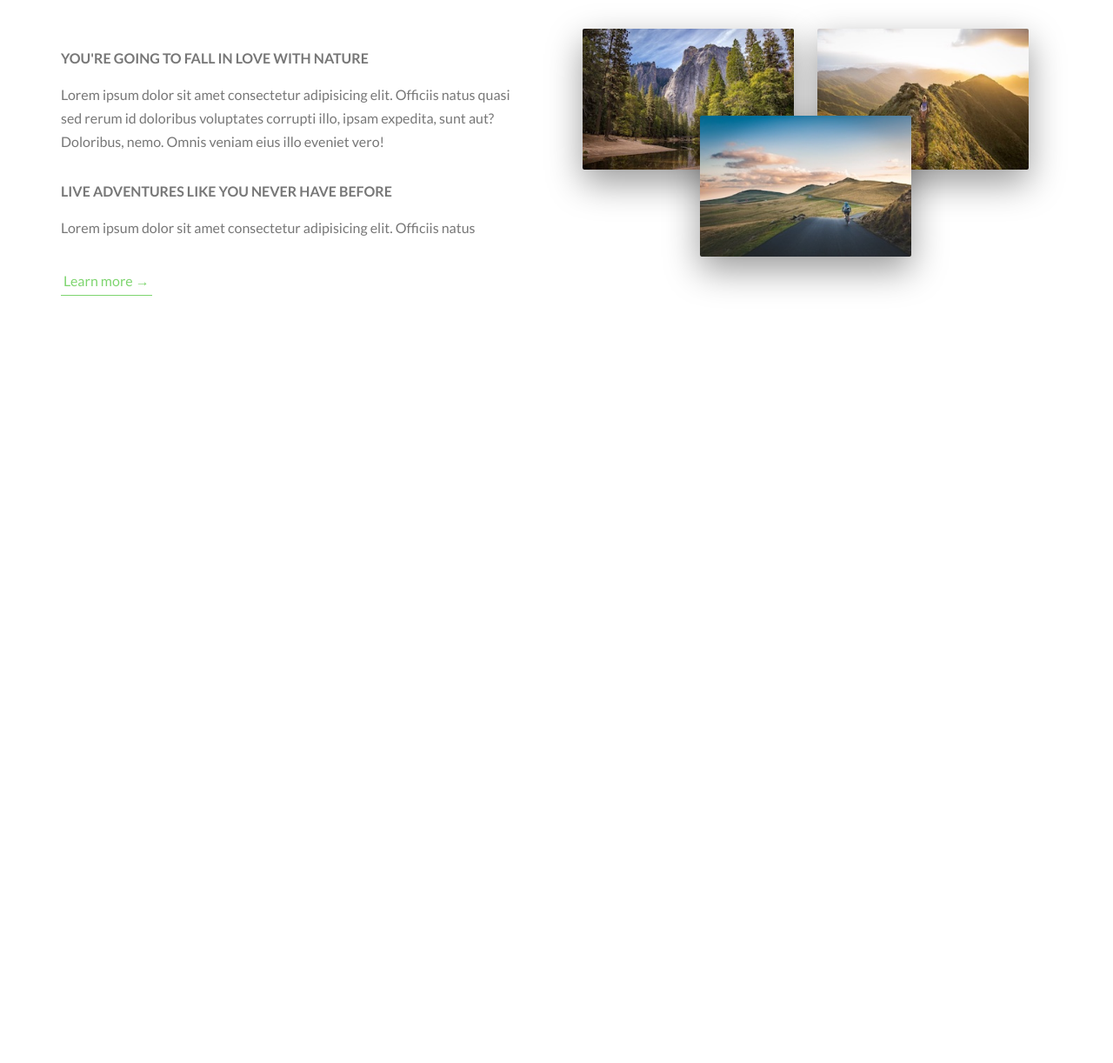
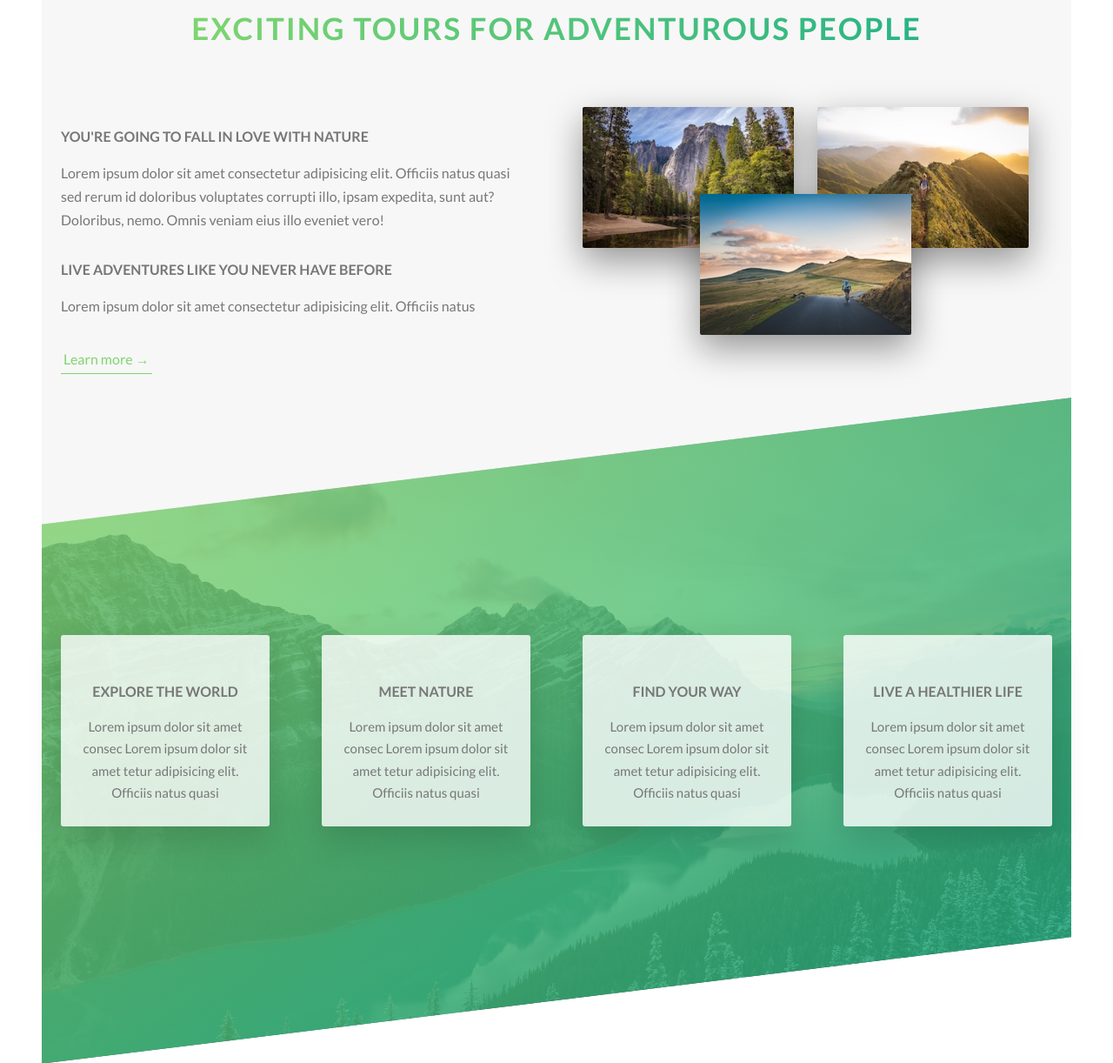
Before and after one commit to kshitijk83/sass, a website: page index.html in a window 1280 px wide. Shown: the part 895-2117 px from the top of the page at 87% size. Before the commit the page ends 1283 px from the top, so only its background shows below. Drawn offline with Linux system fonts and the light colour scheme.

Commit message:
adding features section

```diff
--- a/index.html
+++ b/index.html
@@ -68,6 +68,58 @@
               </div>
           </div>
         </section>
+
+        <section class="section-features">
+          <div class="row">
+            <div class="col-1-of-4">
+              <div class="feature-box">
+                  <i class="feature-box__icon icon-basic-world"></i>
+                  <h3 class="heading-tertiary u-margin-bottom-small">Explore the world</h3>
+                  <div class="feature-box__text">
+                      Lorem ipsum dolor sit amet consec
+                      Lorem ipsum dolor sit amet
+                      tetur adipisicing elit. Officiis natus quasi
+                  </div>
+              </div>
+            </div>
+
+            <div class="col-1-of-4">
+                <div class="feature-box">
+                    <i class="feature-box__icon icon-basic-compass"></i>
+                    <h3 class="heading-tertiary u-margin-bottom-small">Meet nature</h3>
+                    <div class="feature-box__text">
+                        Lorem ipsum dolor sit amet consec
+                        Lorem ipsum dolor sit amet
+                        tetur adipisicing elit. Officiis natus quasi
+                    </div>
+                </div>
+            </div>
+
+            <div class="col-1-of-4">
+              <div class="feature-box">
+                  <i class="feature-box__icon icon-basic-map"></i>
+                  <h3 class="heading-tertiary u-margin-bottom-small">Find your way</h3>
+                  <div class="feature-box__text">
+                      Lorem ipsum dolor sit amet consec
+                      Lorem ipsum dolor sit amet
+                      tetur adipisicing elit. Officiis natus quasi
+                </div>
+              </div>
+            </div>
+
+            <div class="col-1-of-4">
+              <div class="feature-box">
+                  <i class="feature-box__icon icon-basic-heart"></i>
+                  <h3 class="heading-tertiary u-margin-bottom-small">Live a healthier life</h3>
+                  <div class="feature-box__text">
+                      Lorem ipsum dolor sit amet consec
+                      Lorem ipsum dolor sit amet
+                      tetur adipisicing elit. Officiis natus quasi
+                  </div>
+              </div>
+            </div>
+          </div>
+        </section>
         </main>
     </body>
 </html>
--- /dev/null
+++ b/sass/components/_feature-box.scss
@@ -0,0 +1,31 @@
+.feature-box {
+    background-color: rgba($color-white, .8);
+    font-size: 1.5rem;
+    padding: 2.5rem;
+    text-align: center;
+    border-radius: 3px;
+    box-shadow: 0 1.5rem 4rem rgba($color-black, .15);
+    transition: transform .3s;
+
+    @include respond(tab-port) {
+        padding: 2rem;
+    }
+
+    &__icon {
+        font-size: 6rem;
+        margin-bottom: .5rem;
+        background-image: linear-gradient(to right, $color-primary-light, $color-primary-dark);
+        display: inline-block;
+        background-clip: text;
+        -webkit-background-clip: text;
+        color: transparent;
+
+        @include respond(tab-port) {
+            margin-bottom: 0;
+        }
+    }
+
+    &:hover {
+        transform: translateY(-1.5rem) scale(1.03);
+    }
+}
--- /dev/null
+++ b/sass/pages/_home.scss
@@ -0,0 +1,30 @@
+.section-about {
+    background: $color-gray-light-1;
+    padding: 25rem 0;
+    margin-top: -20vh;
+
+    @include respond(tab-port) {
+        padding: 20rem 0;
+    }
+}
+
+.section-features {
+    margin-top: -15rem;
+    padding: 20rem 0;
+    background-image: linear-gradient(
+      to right bottom,
+      rgba($color-primary-light, 0.8),
+      rgba($color-primary-dark, 0.8)),
+      url(../img/nat-4.jpg);
+    background-size: cover;
+
+    transform: skewY(-7deg);
+
+    &>* {
+        transform: skewY(7deg);
+    }
+
+    @include respond(tab-port) {
+        padding: 10rem 0;
+    }
+}
```
Also changed, not shown: css/style.css.
